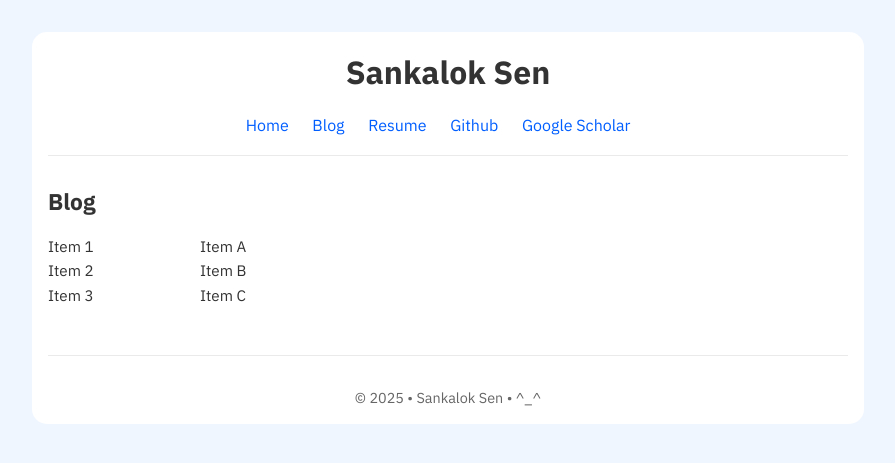
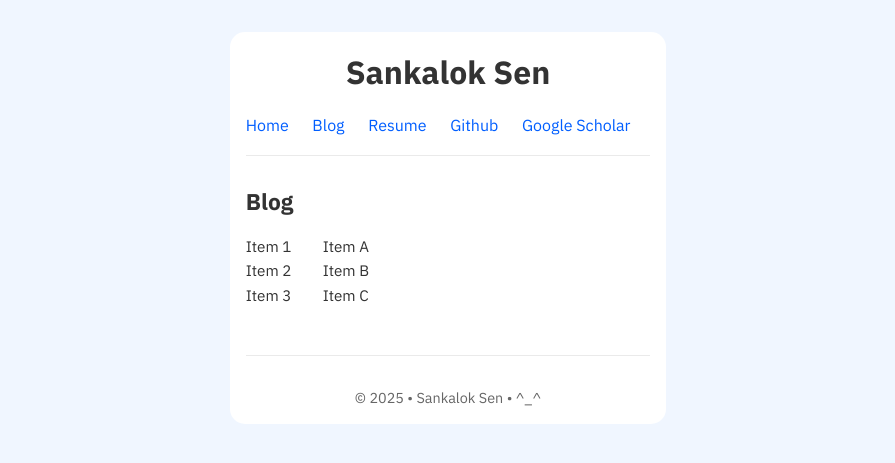
Before and after one commit to sankalok/sankalok.github.io, a Jekyll site: the page built from blog/blog_base.md, in a window 1280 px wide. Shown: the top 463 px of the page, without its empty margins (192-1087 px from the left). Built offline with Jekyll 4.4.1, drawn with Linux system fonts in a browser that asks for light colours.

Commit message:
Update blog_base.html

```diff
--- a/_layouts/blog_base.html
+++ b/_layouts/blog_base.html
@@ -29,7 +29,6 @@
 
         .container {
             background-color: var(--bg-color);
-            min-width: var(--min-width);
             max-width: var(--max-wdith);
             margin: 2rem auto;
             padding: 0 1rem;
```
